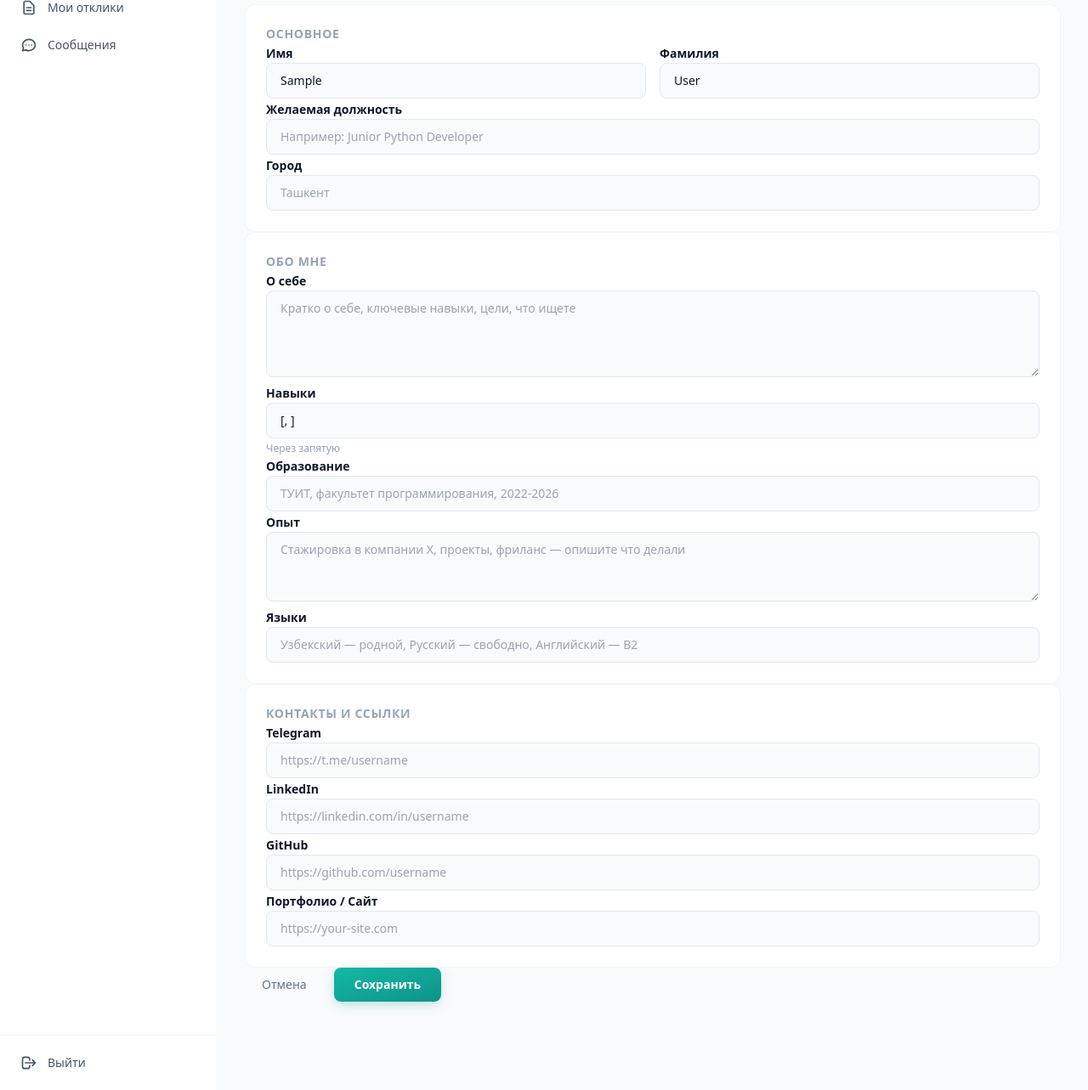
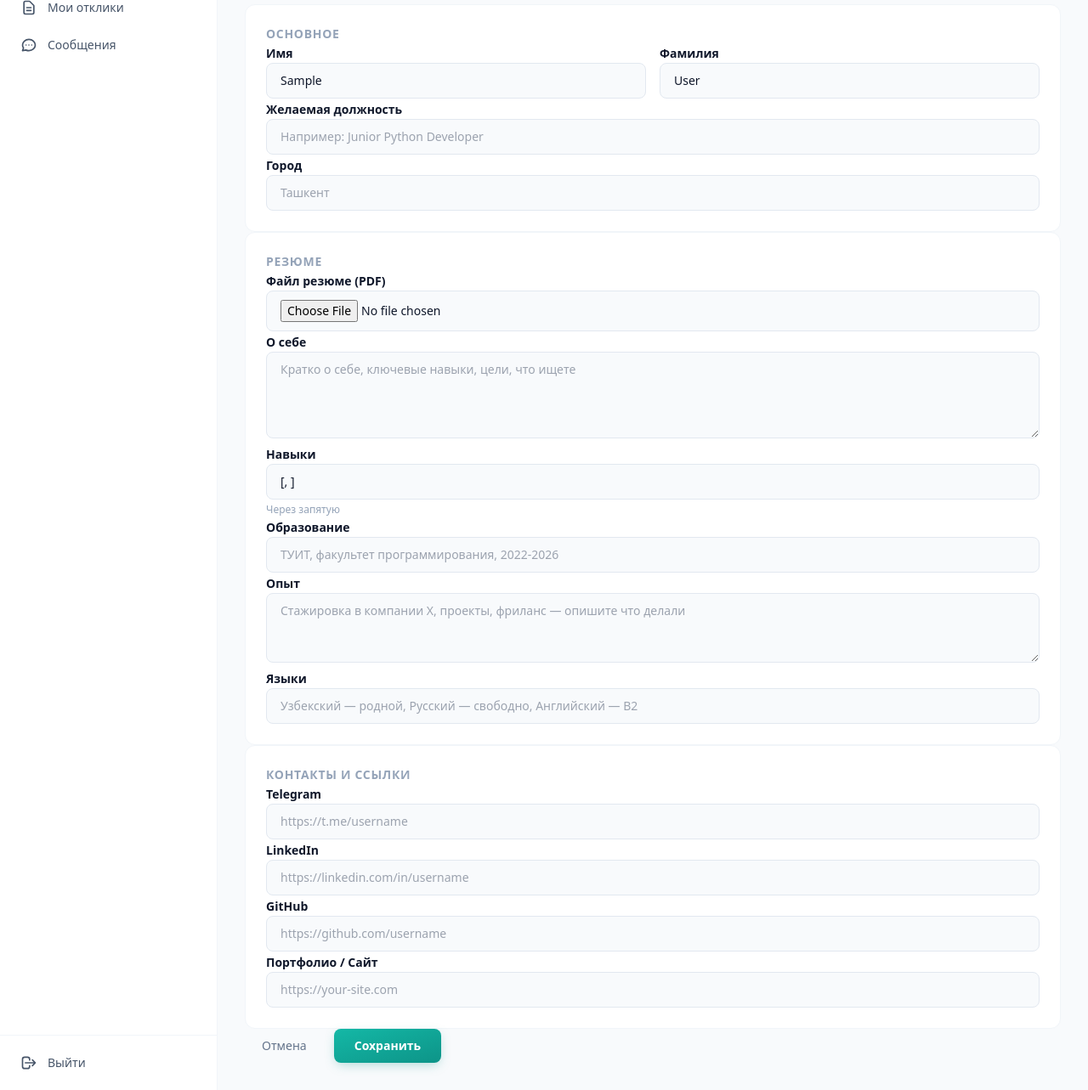
Before and after one commit to madsaomi/test_project, a Django app: page /dashboard/student/profile/ in a window 1280 px wide. Shown: the part 179-1462 px from the top of the page at 85% size. Run offline with Django 4.2, Linux system fonts and the light colour scheme; a user stored in the database is signed in; data comes from the database, SQL or seed files in the repository; tables that the repository leaves empty hold one stand-in row (values such as "Sample post"); grey boxes marked "Sample" are stand-in pictures; parts of the project's set-up code (start-up, migrations or seed data) failed here and were passed over; some libraries are stand-ins or nearby versions.

Commit message:
feat: expose resume upload in student profile form
- StudentProfile.resume was already in model and shown to employers in
  application list, but missing from the student form
- add resume to StudentProfileForm fields
- template: multipart enctype, file input, uploaded-file indicator
- tests: update without file, upload cv

```diff
--- a/profiles/forms.py
+++ b/profiles/forms.py
@@ -6,7 +6,7 @@ class StudentProfileForm(forms.ModelForm):
     class Meta:
         model = StudentProfile
         fields = (
-            "city", "desired_position", "resume_text", "skills",
+            "city", "desired_position", "resume", "resume_text", "skills",
             "education", "experience", "languages",
             "telegram", "linkedin", "github", "portfolio",
         )
--- a/profiles/templates/profiles/student_profile_form.html
+++ b/profiles/templates/profiles/student_profile_form.html
@@ -8,7 +8,7 @@
         <p class="text-sm text-slate-500 mt-1">Заполните информацию — это и есть ваше резюме для работодателей</p>
     </div>
 
-    <form method="post" class="space-y-6">
+    <form method="post" enctype="multipart/form-data" class="space-y-6">
         {% csrf_token %}
 
         <div class="bg-white rounded-xl border border-slate-100 p-6 space-y-5">
@@ -41,7 +41,21 @@
         </div>
 
         <div class="bg-white rounded-xl border border-slate-100 p-6 space-y-5">
-            <h2 class="text-sm font-semibold text-slate-400 uppercase tracking-wider">Обо мне</h2>
+            <h2 class="text-sm font-semibold text-slate-400 uppercase tracking-wider">Резюме</h2>
+
+            <div>
+                <label class="text-sm font-semibold text-slate-900">Файл резюме (PDF)</label>
+                <input type="file" name="resume" accept=".pdf,.doc,.docx"
+                       class="mt-1.5 w-full px-4 py-2.5 bg-slate-50 border border-slate-200 rounded-lg text-sm text-slate-900 focus:outline-none focus:ring-2 focus:ring-teal-500 focus:border-transparent transition-all">
+                {% if form.resume.value %}
+                <p class="mt-1.5 text-xs text-slate-500">
+                    Загружен: <a href="{{ form.resume.value.url }}" class="text-teal-600 hover:text-teal-700" target="_blank">{{ form.resume.value.name }}</a>
+                </p>
+                {% endif %}
+                {% if form.resume.errors %}
+                <p class="mt-1.5 text-xs text-red-500">{{ form.resume.errors.0 }}</p>
+                {% endif %}
+            </div>
 
             <div>
                 <label class="text-sm font-semibold text-slate-900">О себе</label>
```
Also changed, not shown: docs/agents/HISTORY.md (+12 -0 lines), docs/agents/ROADMAP.md (+3 -1 lines), tests/test_views.py (+27 -0 lines).
